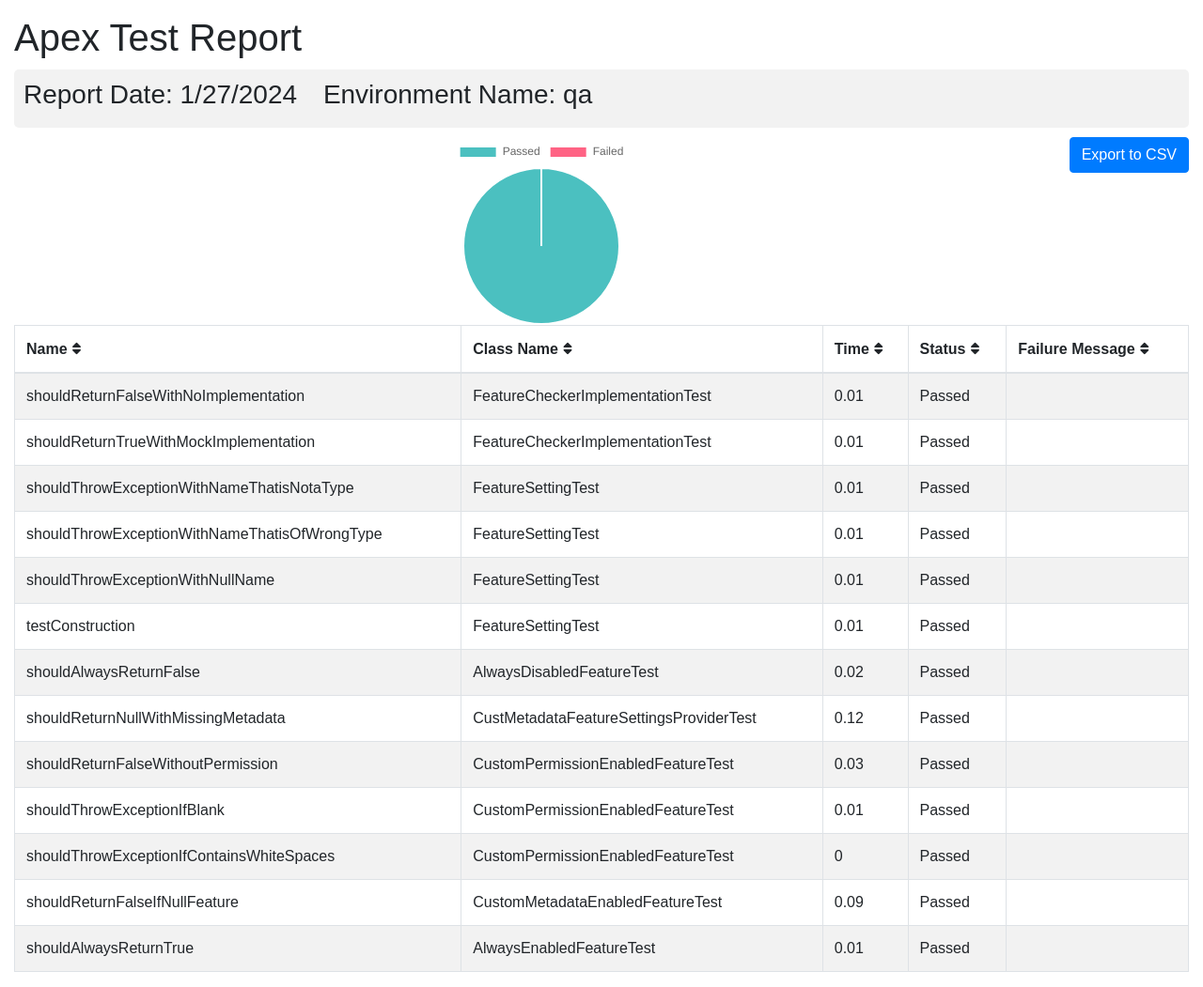
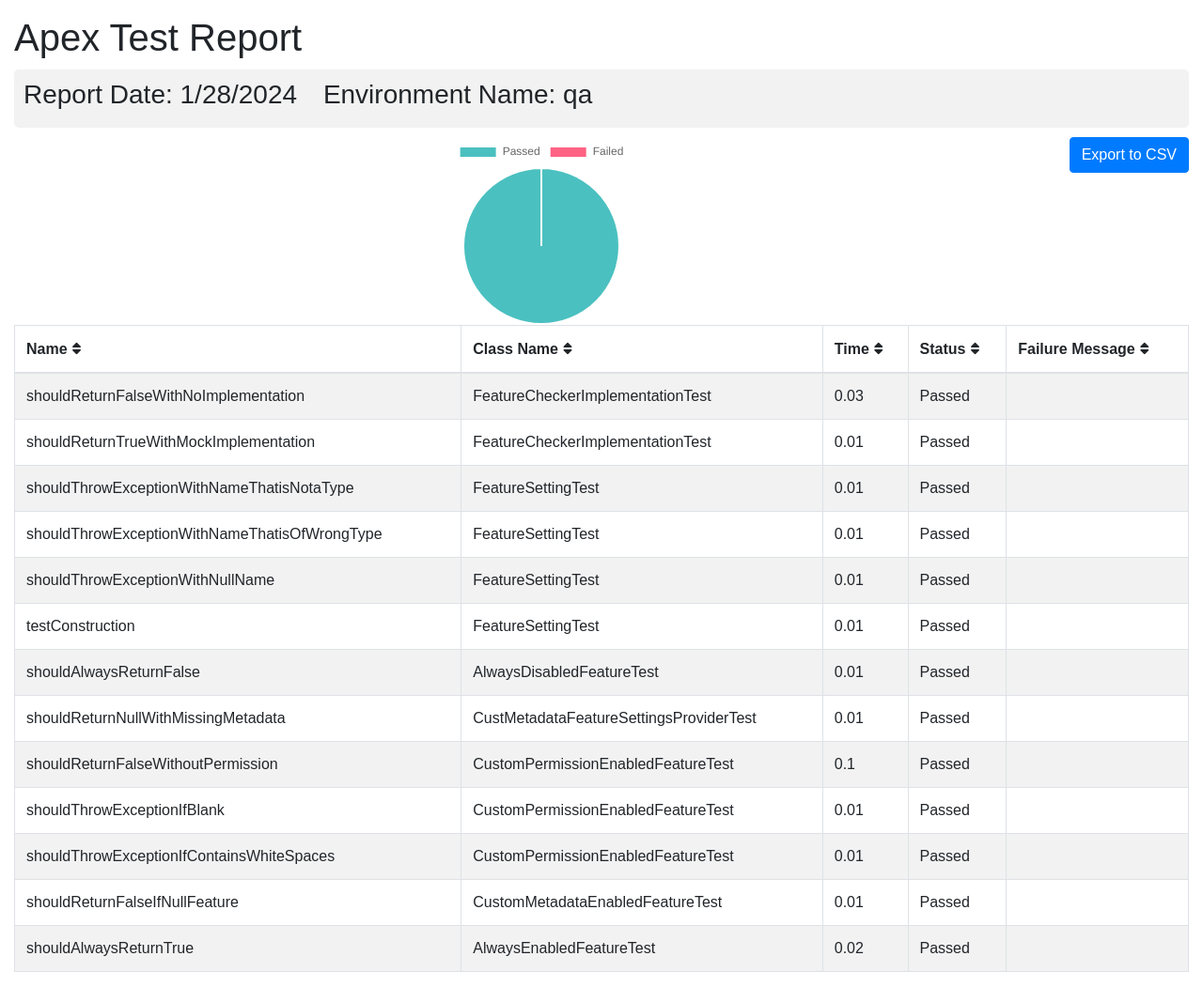
Before and after one commit to flxbl-io/sfops-dashboard, a Jekyll site: the page apextestResults/qa.html, which Jekyll copies as it is, in a window 1280 px wide. Shown: the whole page at 94% size. Built offline with Jekyll 4.4.1, drawn with Linux system fonts in a browser that asks for light colours.

Commit message:
Updated apex test results

```diff
--- a/apextestResults/qa.html
+++ b/apextestResults/qa.html
@@ -102,7 +102,7 @@
       <div class="container-fluid">
         <h1 class="mt-3">Apex Test Report</h1>
         <div class="info-card">
-        <h3>Report Date: 1/27/2024 <span style="margin-left: 20px;">Environment Name: qa</span></h3>
+        <h3>Report Date: 1/28/2024 <span style="margin-left: 20px;">Environment Name: qa</span></h3>
         </div>
         <button onclick="exportTableToCSV('testReport.csv')" class="btn btn-primary float-right">Export to CSV</button>
         <div id="chart-container">
@@ -165,21 +165,21 @@
         <tr>
           <td>shouldAlwaysReturnFalse</td>
           <td>AlwaysDisabledFeatureTest</td>
-          <td>0.02</td>
+          <td>0.01</td>
           <td>Passed</td>
           <td></td>
         </tr>
         <tr>
           <td>shouldReturnNullWithMissingMetadata</td>
           <td>CustMetadataFeatureSettingsProviderTest</td>
-          <td>0.12</td>
+          <td>0.01</td>
           <td>Passed</td>
           <td></td>
         </tr>
         <tr>
           <td>shouldReturnFalseWithoutPermission</td>
           <td>CustomPermissionEnabledFeatureTest</td>
-          <td>0.03</td>
+          <td>0.1</td>
           <td>Passed</td>
           <td></td>
         </tr>
@@ -193,21 +193,21 @@
         <tr>
           <td>shouldThrowExceptionIfContainsWhiteSpaces</td>
           <td>CustomPermissionEnabledFeatureTest</td>
-          <td>0</td>
+          <td>0.01</td>
           <td>Passed</td>
           <td></td>
         </tr>
         <tr>
           <td>shouldReturnFalseIfNullFeature</td>
           <td>CustomMetadataEnabledFeatureTest</td>
-          <td>0.09</td>
+          <td>0.01</td>
           <td>Passed</td>
           <td></td>
         </tr>
         <tr>
           <td>shouldAlwaysReturnTrue</td>
           <td>AlwaysEnabledFeatureTest</td>
-          <td>0.01</td>
+          <td>0.02</td>
           <td>Passed</td>
           <td></td>
         </tr>
```
Also changed, not shown: other parts of apextestResults/qa.html (+1 -1 lines).
